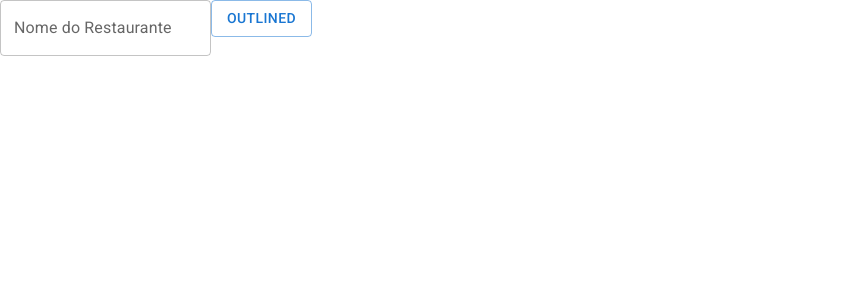
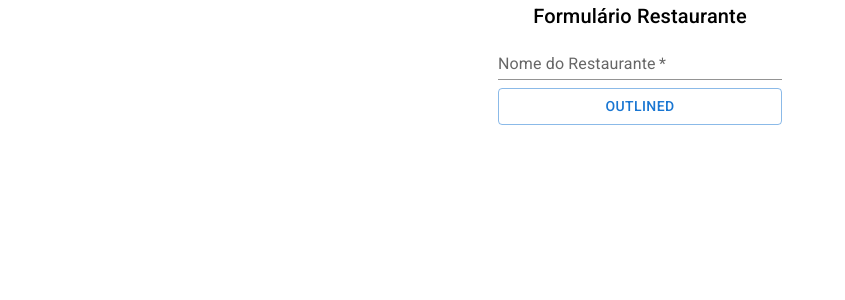
Before and after one commit to rafaelwdc/alfood, a React (Create React App) app: page /admin/restaurantes/1 in a window 1280 px wide. Shown: the top 300 px of the page, without its empty margins (0-845 px from the left). Built offline with nearby package versions, Linux system fonts and the light colour scheme; no server answers; the HTML template or start-up script is replaced by a standard one.

Commit message:
Layout na Régua // React com TypeScript => React: integrando seu projeto React com APIs

```diff
--- a/src/paginas/Administracao/Restaurantes/FormularioRestaurante.tsx
+++ b/src/paginas/Administracao/Restaurantes/FormularioRestaurante.tsx
@@ -1,4 +1,5 @@
-import { Button, TextField } from '@mui/material';
+import { Button, TextField, Typography } from '@mui/material';
+import { Box, display } from '@mui/system';
 import axios from 'axios';
 import { useEffect, useState } from 'react';
 import { useParams } from 'react-router-dom';
@@ -37,14 +38,39 @@ const FormularioRestaurante = () => {
     }
 
     return (
-        <form onSubmit={aoSubmeterForm}>
-            <TextField
-                value={nomeRestaurante}
-                onChange={evento => setNomeRestaurante(evento.target.value)}
-                label="Nome do Restaurante"
-            />
-            <Button type='submit' variant="outlined">Outlined</Button>
-        </form>
+        <Box sx={{
+            display: 'flex',
+            flexDirection: 'column',
+            alignItems: 'center'
+        }}>
+            <Typography
+                component="h1"
+                variant="h6"
+            >
+                Formulário Restaurante
+            </Typography>
+            <Box
+                component="form"
+                onSubmit={aoSubmeterForm}
+            >
+                <TextField
+                    value={nomeRestaurante}
+                    onChange={evento => setNomeRestaurante(evento.target.value)}
+                    label="Nome do Restaurante"
+                    variant="standard"
+                    fullWidth
+                    required
+                />
+                <Button
+                    sx={{ marginTop: 1 }}
+                    fullWidth
+                    type='submit'
+                    variant="outlined"
+                >
+                    Outlined
+                </Button>
+            </Box>
+        </Box>
     )
 }
 
```
